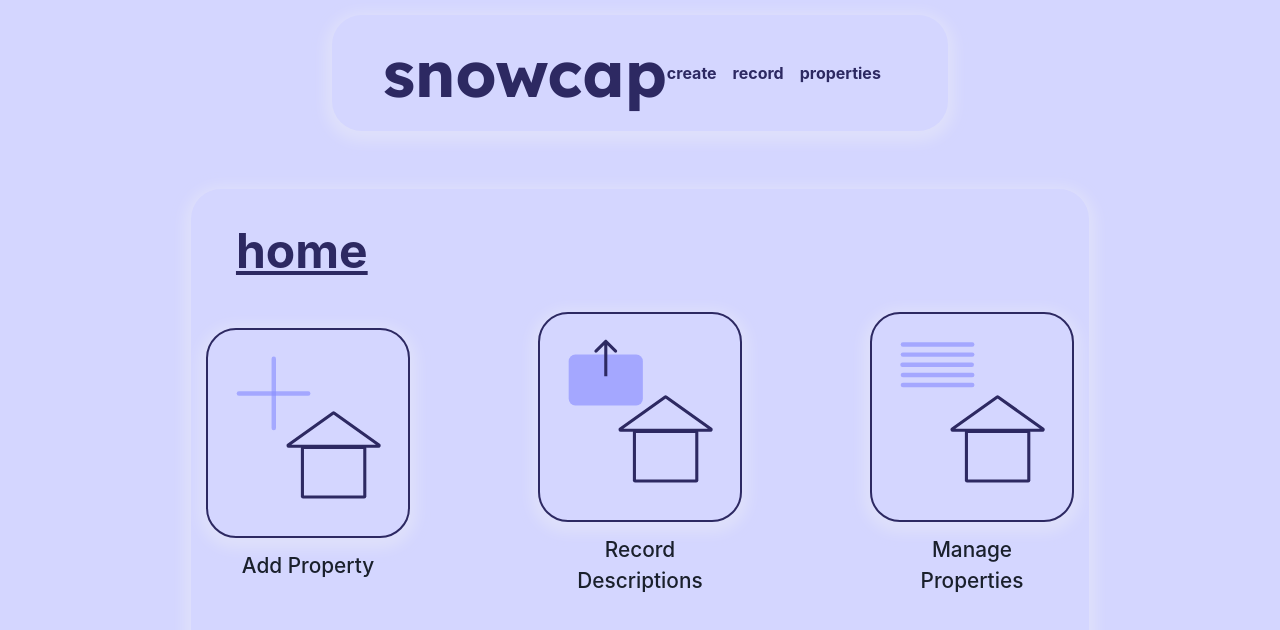
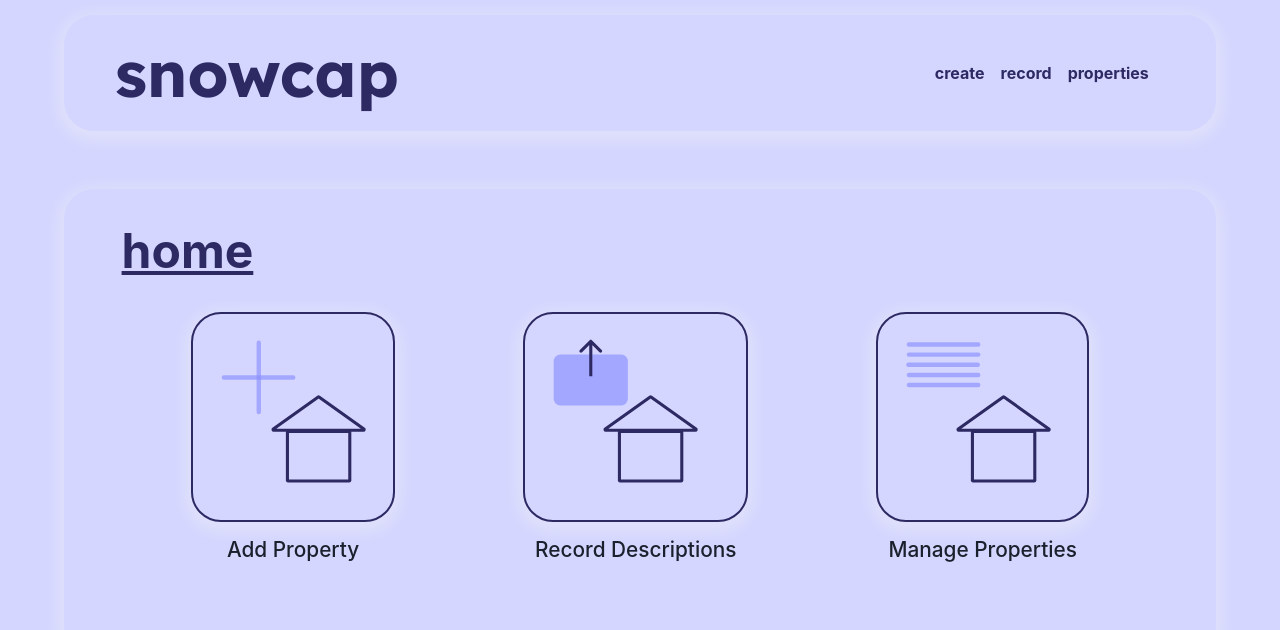
Before and after one commit to hdewey/icecap, a Next.js app: page / in a window 1280 px wide. Shown: the top 630 px of the page. Built offline with nearby package versions, Linux system fonts and the light colour scheme.

Commit message:
front end fixes

```diff
--- a/src/styles/globals.css
+++ b/src/styles/globals.css
@@ -69,8 +69,9 @@ h1,h2,h3,h4,h5,h6 {
 
   --border-radius: 30px;
 
-
-
+  @media (min-width: 600px) {
+    --content-width: 90vw;
+  }
   @media (max-width: 600px) {
     --content-width: 95vw;
   }
```
